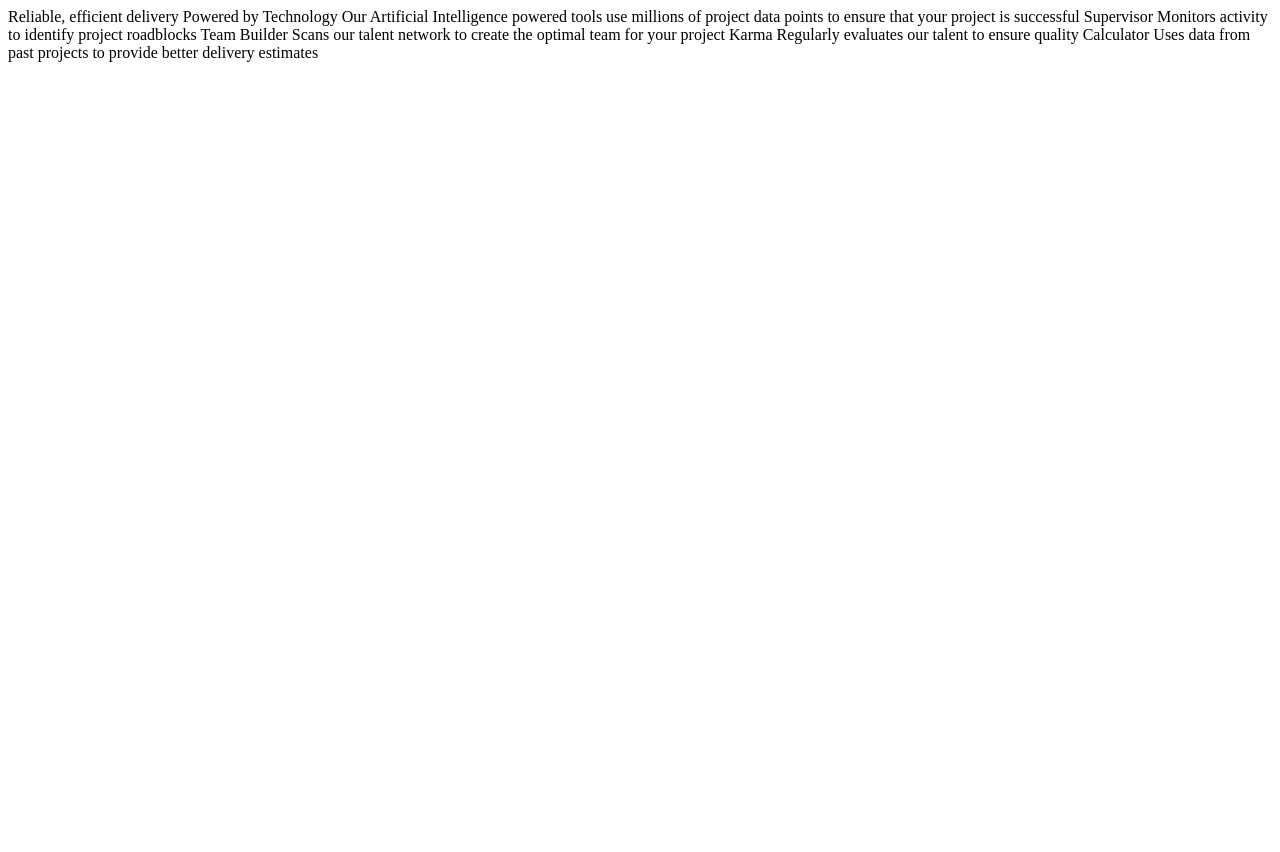
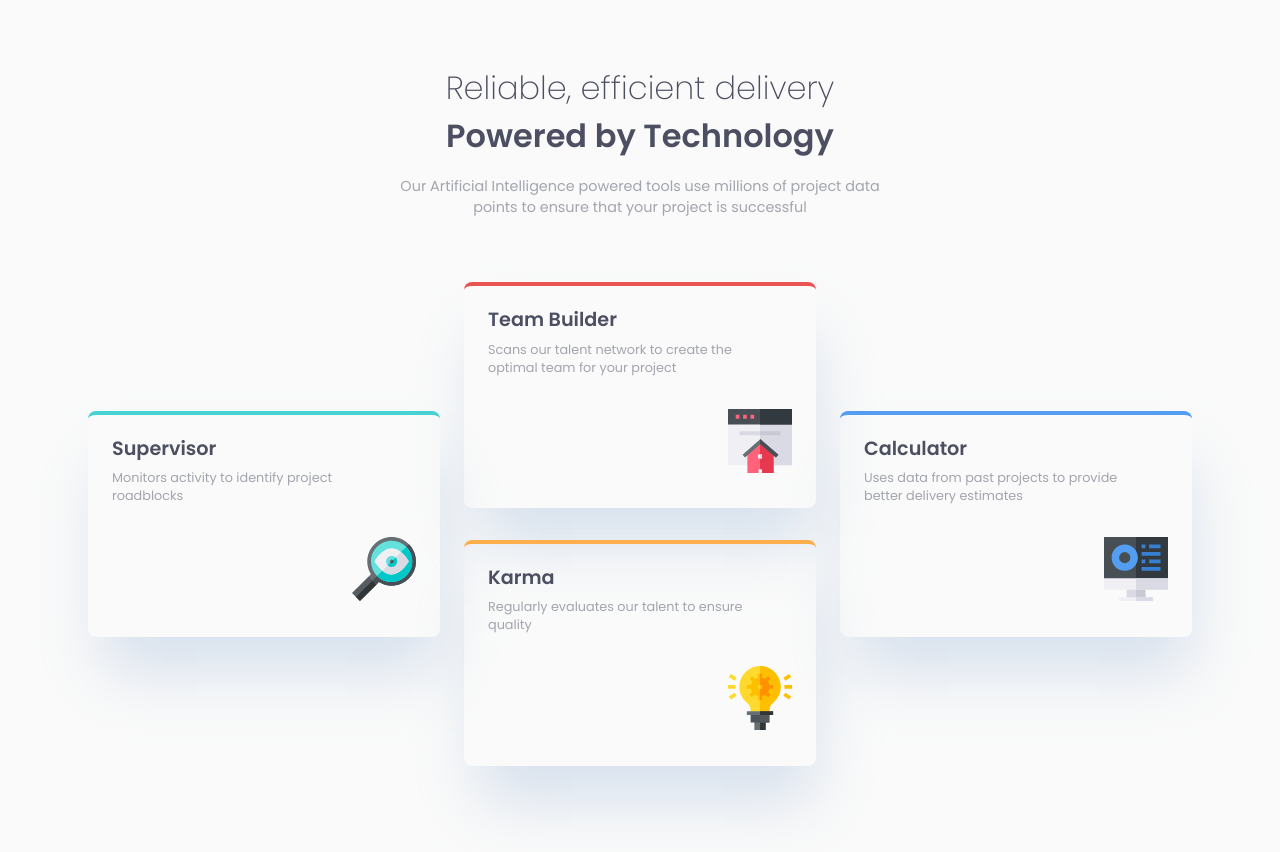
Before and after one commit to Deepali25-K/four-card-feature-section, a plain HTML site: page index.html in a window 1280 px wide. Before the commit the page ends 800 px from the top, so only its background shows below. Drawn offline with Linux system fonts and the light colour scheme.

Commit message:
coded the component

```diff
--- a/index.html
+++ b/index.html
@@ -11,23 +11,43 @@
 </head>
 <body>
 
-  Reliable, efficient delivery
-  Powered by Technology
+  <main>
 
-  Our Artificial Intelligence powered tools use millions of project data points
-  to ensure that your project is successful
+    <section>
+      <h1>Reliable, efficient delivery</h1>
+      <h2>Powered by Technology</h2>
+      <p>Our Artificial Intelligence powered tools use millions of project data points to ensure that your project is successful</p>
+    </section>
 
-  Supervisor
-  Monitors activity to identify project roadblocks
+    <div class="container">
+      <article class="cyan">
+        <h3>Supervisor</h3>
+        <p>Monitors activity to identify project roadblocks</p>
+        <img src="/images/icon-supervisor.svg" alt="supervisor-icon">
+      </article>
 
-  Team Builder
-  Scans our talent network to create the optimal team for your project
+      <div class="column">
+        <article class="red">
+          <h3>Team Builder</h3>
+          <p>Scans our talent network to create the optimal team for your project</p>
+          <img src="/images/icon-team-builder.svg" alt="team-builder-icon">
+        </article>
 
-  Karma
-  Regularly evaluates our talent to ensure quality
+        <article class="orange">
+          <h3>Karma</h3>
+          <p>Regularly evaluates our talent to ensure quality</p>
+          <img src="/images/icon-karma.svg" alt="karma-icon">
+        </article>
+      </div>
 
-  Calculator
-  Uses data from past projects to provide better delivery estimates
+      <article class="blue">
+        <h3>Calculator</h3>
+        <p>Uses data from past projects to provide better delivery estimates</p>
+        <img src="/images/icon-calculator.svg" alt="calculator-icon">
+      </article>
 
+    </div>
+
+  </main>
 </body>
 </html>
--- a/styles.css
+++ b/styles.css
@@ -0,0 +1,200 @@
+@import url('https://fonts.googleapis.com/css2?family=Poppins:wght@200;400;600&display=swap');
+
+/*! minireset.css v0.0.6 | MIT License | github.com/jgthms/minireset.css */
+
+html,
+body,
+p,
+ol,
+ul,
+li,
+dl,
+dt,
+dd,
+blockquote,
+figure,
+fieldset,
+legend,
+textarea,
+pre,
+iframe,
+hr,
+h1,
+h2,
+h3,
+h4,
+h5,
+h6 {
+  margin: 0;
+  padding: 0;
+}
+
+h1,
+h2,
+h3,
+h4,
+h5,
+h6 {
+  font-size: 100%;
+  font-weight: normal;
+}
+
+ul {
+  list-style: none;
+}
+
+button,
+input,
+select {
+  margin: 0;
+}
+
+html {
+  box-sizing: border-box;
+}
+
+*, *::before, *::after {
+  box-sizing: inherit;
+}
+
+img,
+video {
+  height: auto;
+  max-width: 100%;
+}
+
+iframe {
+  border: 0;
+}
+
+table {
+  border-collapse: collapse;
+  border-spacing: 0;
+}
+
+td, th {
+  padding: 0;
+}
+
+/* Custom CSS */
+
+body{
+  font-family: 'Poppins', sans-serif;
+  background-color: hsl(0, 0%, 98%);
+}
+
+main{
+  display: flex;
+  flex-direction: column;
+  align-items: center;
+  justify-content: center;
+  margin: 4rem 1.2rem;
+}
+
+section{
+  padding: 0 0.5rem;
+  text-align: center;
+}
+
+h1, h2{
+  font-size: 1.5rem;
+  font-weight: 200;
+  color: hsl(234, 12%, 34%);
+}
+
+h1{
+  font-weight: 200;
+}
+
+h2{
+  font-weight: 600;
+  margin-bottom: 1rem;
+}
+
+section p{
+  font-size: 0.9rem;
+  max-width: 30rem;
+  margin-bottom: 2rem;
+  color: hsl(229, 6%, 66%);
+}
+
+article{
+  height: 100%;
+  margin: 2rem 0;
+  max-width: 22rem;
+  padding: 1.2rem 1.5rem;
+  overflow: hidden;
+  box-shadow: 6px 43px 60px -10px rgba(168,191,219,0.45);
+}
+
+h3{
+  font-size: 1.2rem;
+  font-weight: 600;
+  margin-bottom: 0.4rem;
+  color: hsl(234, 12%, 34%);
+}
+
+article > p{
+  font-size: 0.8rem;
+  margin-right: 1.2rem;
+  color: hsl(229, 6%, 66%)
+}
+
+img{
+  float: right;
+  margin: 2rem 0 1rem 0;
+}
+
+.cyan{
+  border-radius: 0.5rem;
+  border-top: 4px solid hsl(180, 62%, 55%);
+}
+
+.red{
+  border-radius: 0.5rem;
+  border-top: 4px solid hsl(0, 78%, 62%);
+}
+
+.orange{
+  border-radius: 0.5rem;
+  border-top: 4px solid hsl(34, 97%, 64%);
+}
+
+.blue{
+  border-radius: 0.5rem;
+  border-top: 4px solid hsl(212, 86%, 64%);
+}
+
+/* MEDIA QUERIES */
+
+@media (min-width: 800px){
+  .container{
+    display: flex;
+    align-items: center;
+    justify-content: center;
+  }
+}
+
+@media (min-width: 800px) and (max-width: 1199px){
+  .container{
+    flex-direction: column;
+  }
+
+  .column{
+    display: flex;
+    gap: 1rem;
+  }
+}
+
+@media (min-width: 1200px){
+  .container{
+    gap: 1.5rem;
+  }
+
+  h1{
+    font-size: 2rem;
+  }
+
+  h2{
+    font-size: 2rem;
+  }
```
